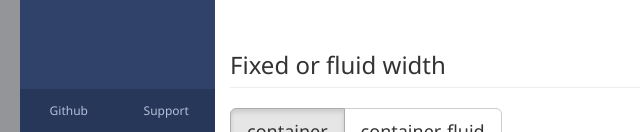
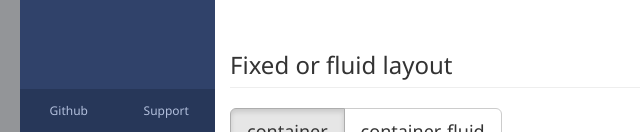
Before and after one commit to scottwoodall/tinyplate, a plain HTML site: page index.html in a window 1280 px wide. Shown: the part 668-800 px from the top of the page, 35-675 px from the left. Drawn offline with nearby package versions, Linux system fonts and the light colour scheme.

Commit message:
save point

```diff
--- a/index.html
+++ b/index.html
@@ -186,7 +186,7 @@
                 </div>
                 <div class="row">
                     <div class="col-xs-12">
-                        <h3 class="page-header">Fixed or fluid width</h3>
+                        <h3 class="page-header">Fixed or fluid layout</h3>
                         <div class="btn-group" data-toggle="buttons">
                             <label class="btn btn-default btn-lg active">
                                 <input type="radio" name="fixedOrFluid"
```
